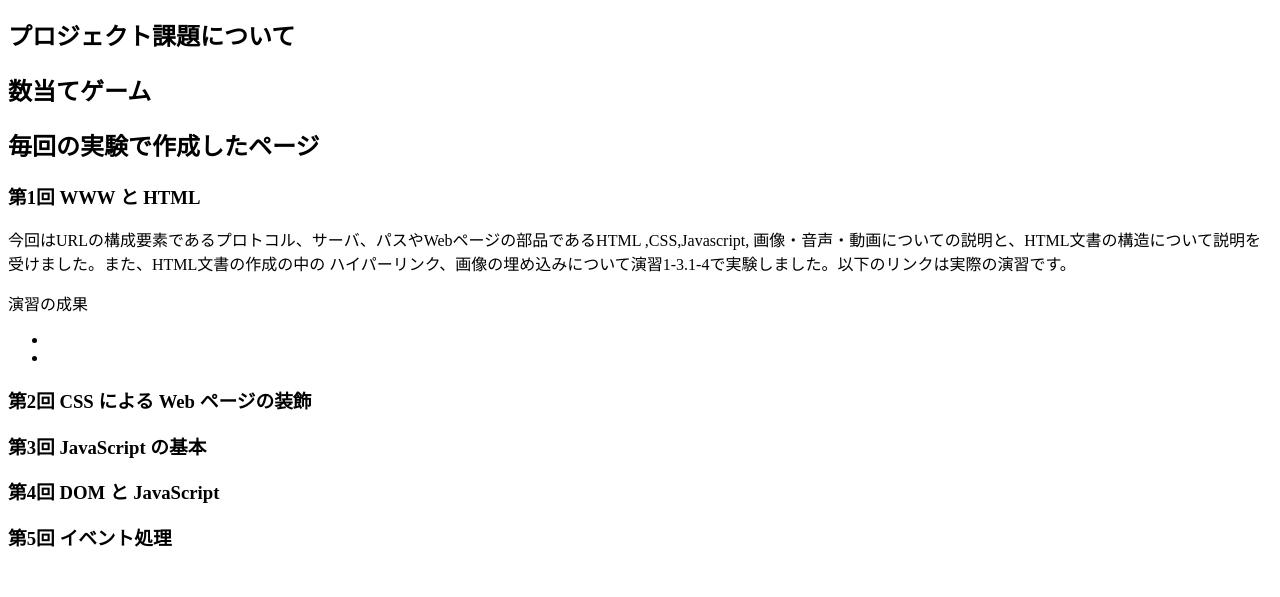
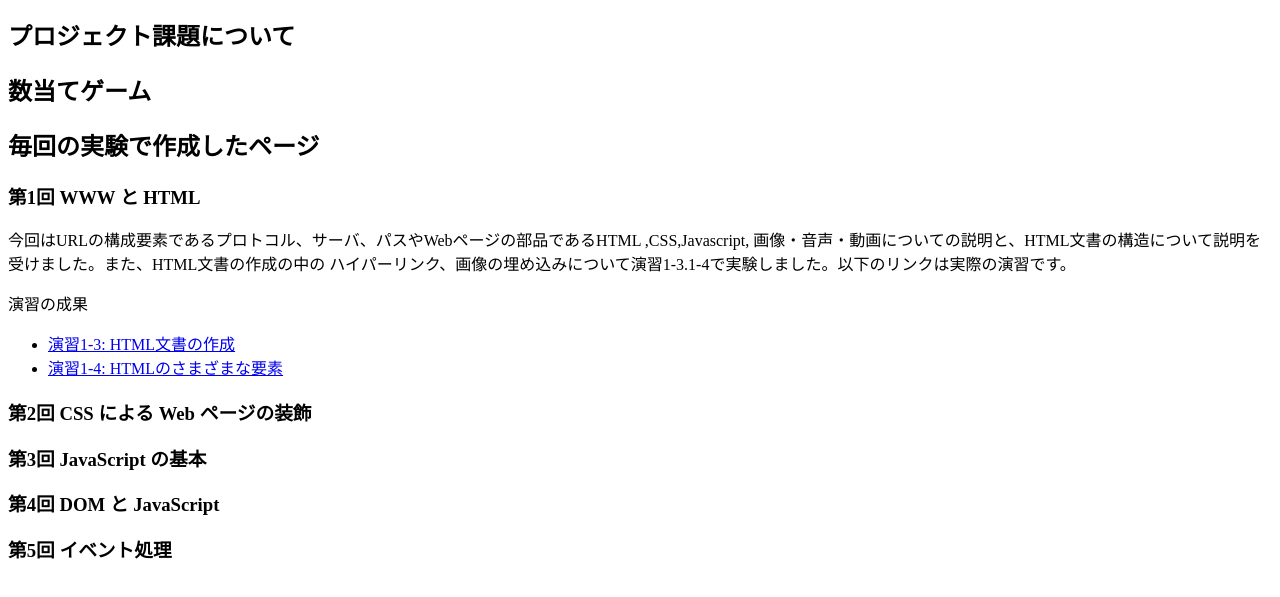
Before and after one commit to G284712022/medialabo, a plain HTML site: page index.html in a window 1280 px wide. Shown: the part 127-724 px from the top of the page. Drawn offline with Linux system fonts and the light colour scheme.

Commit message:
レポート課題

```diff
--- a/index.html
+++ b/index.html
@@ -20,8 +20,8 @@
     </p>
     <p>演習の成果</p>
     <ul>
-      <li><a href="https://g284712022.github.io/medialabo/practice-html/structure.html" title="演習1-3" target="_blank"></a></li>
-      <li><a href="https://g284712022.github.io/medialabo/practice-html/elements.html" title="演習1-4" target="_blank"></a></li>
+      <li><a href="https://g284712022.github.io/medialabo/practice-html/structure.html" title="演習1-3" target="_blank">演習1-3: HTML文書の作成</a></li>
+      <li><a href="https://g284712022.github.io/medialabo/practice-html/elements.html" title="演習1-4" target="_blank">演習1-4: HTMLのさまざまな要素</a></li>
     </ul>
     <h3>第2回 CSS による Web ページの装飾</h3>
     <h3>第3回 JavaScript の基本</h3>
```
